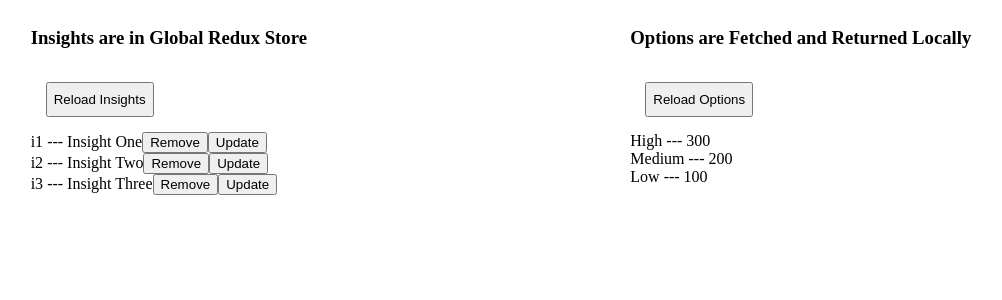
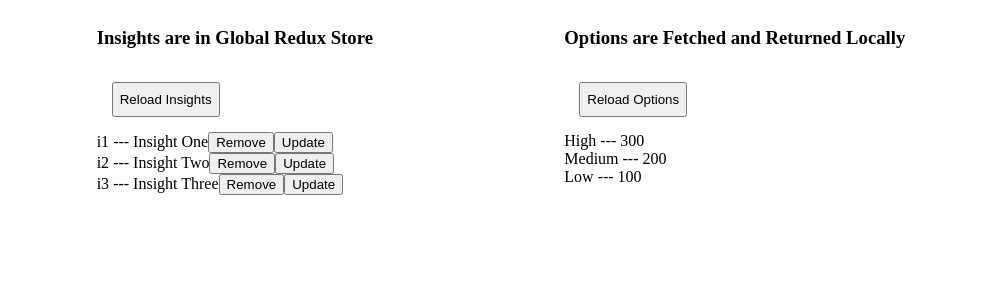
Before and after one commit to Babblesort/custom-use-api-call-hook, a React (Create React App) app: page / in a window 1280 px wide. Shown: the top 300 px of the page, without its empty margins (139-1141 px from the left). Built offline with nearby package versions, Linux system fonts and the light colour scheme.

Commit message:
center the main content in the window

```diff
--- a/src/App.js
+++ b/src/App.js
@@ -63,8 +63,10 @@ const App = () => {
   const handleRefetchOptions = () => setOptionsTrigger(optionsTrigger + 1);
 
   return (
+    <div style={{ display: 'flex', justifyContent: 'center' }}>
       <div
         style={{
+          width: '1000px',
           display: 'flex',
           justifyContent: 'space-around'
         }}
@@ -124,6 +126,7 @@ const App = () => {
           ))}
         </div>
       </div>
+    </div>
   );
 };
 
```
Lines whose indentation alone changed are shown as unchanged.
